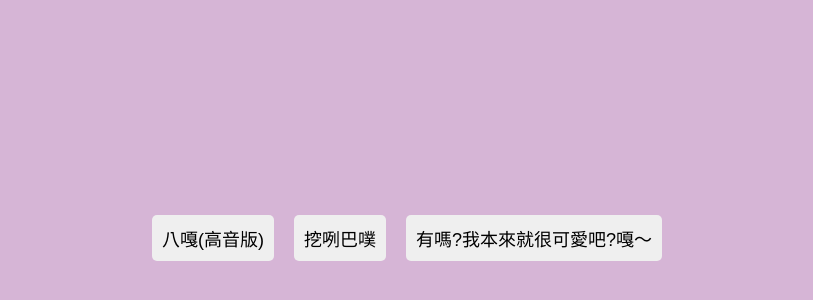
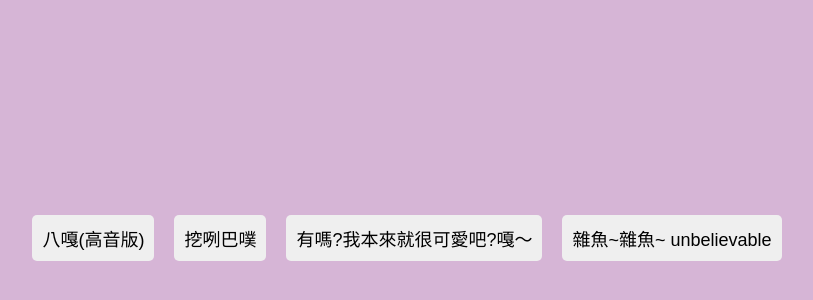
Before and after one commit to StellaArt4487/StellaSound, a plain HTML site: page index.html in a window 1280 px wide. Shown: the part 162-462 px from the top of the page, without its empty margins (233-1046 px from the left). Drawn offline with Linux system fonts and the light colour scheme.

Commit message:
Add files via upload

```diff
--- a/StellaSound.js
+++ b/StellaSound.js
@@ -1,4 +1,9 @@
-let sounds = ["八嘎(高音版)", "挖咧巴噗", "有嗎?我本來就很可愛吧?嘎～"]; //<audio> tag's id
+let sounds = [
+              "八嘎(高音版)",
+              "挖咧巴噗",
+              "有嗎?我本來就很可愛吧?嘎～",
+              "雜魚~雜魚~ unbelievable"
+            ]; //<audio> tag's id
 let soundtemp = "";
 
 sounds.forEach((sound) => {
--- a/index.html
+++ b/index.html
@@ -9,6 +9,7 @@
     <audio id="八嘎(高音版)" src="./StellaSound/八嘎(高音版).mp3"></audio>
     <audio id="挖咧巴噗" src="./StellaSound/挖咧巴噗.MP3"></audio>
     <audio id="有嗎?我本來就很可愛吧?嘎～" src="./StellaSound/有嗎我本來就很可愛吧嘎.mp3"></audio>
+    <audio id="雜魚~雜魚~ unbelievable" src="./StellaSound/雜魚~雜魚~ unbelievable.mp3"></audio>
 
     <div id="buttons"></div>
 
```
Also changed, not shown: 1 other file.
